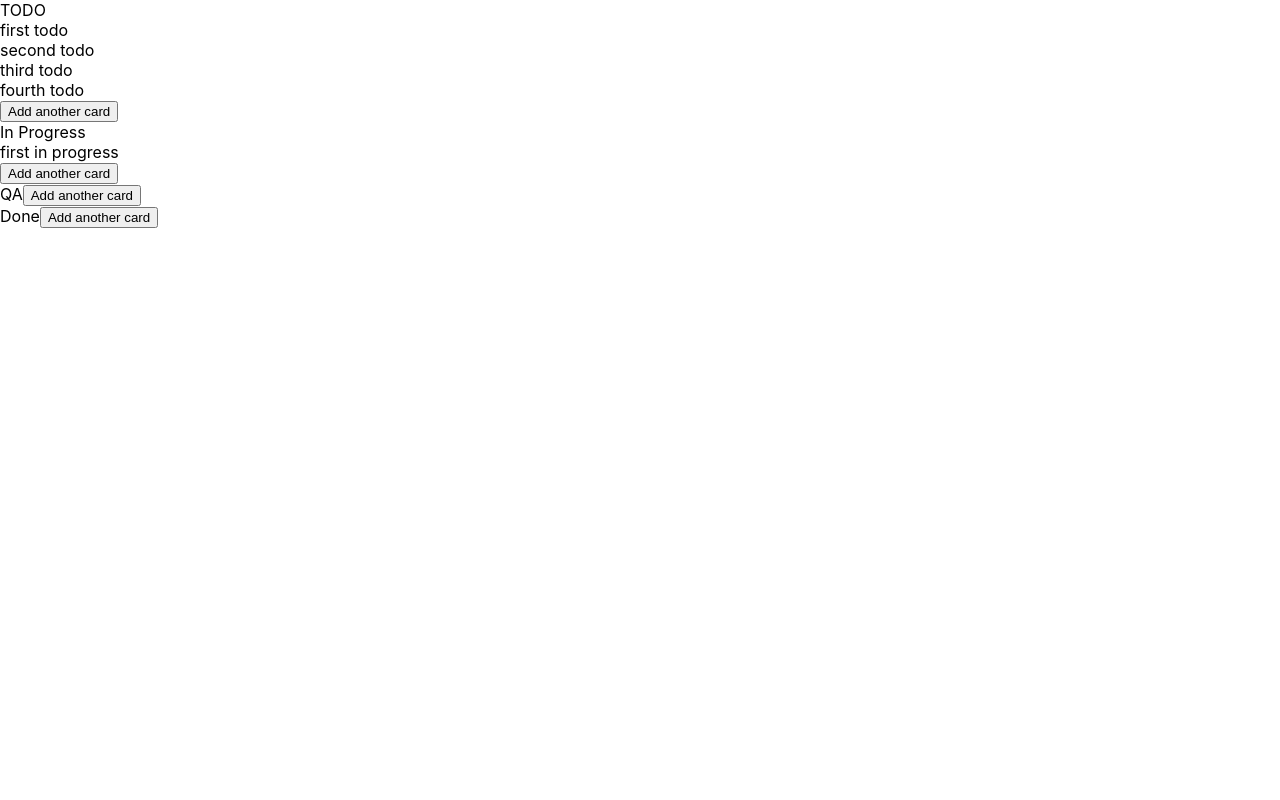
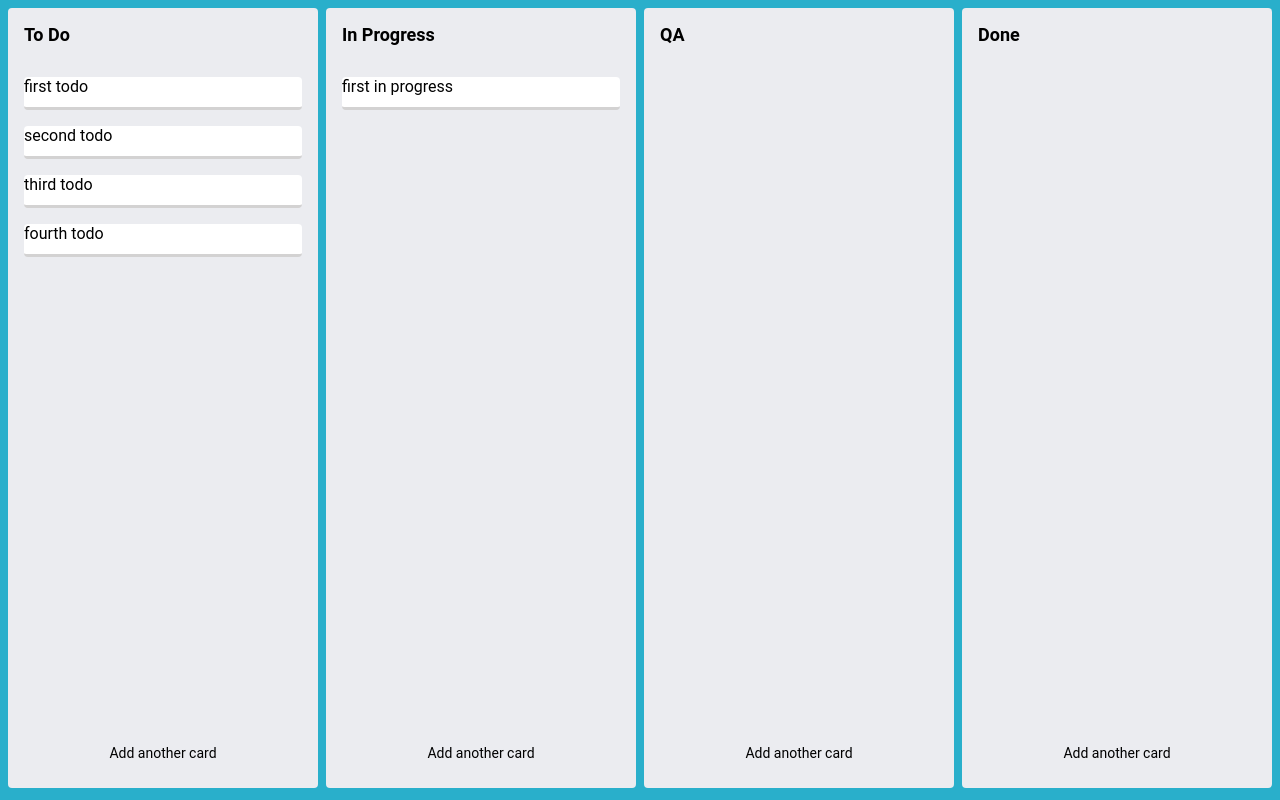
Before and after one commit to gracemgately/trello-clone, a React app: page / in a window 1280 px wide. Built offline with nearby package versions, Linux system fonts and the light colour scheme; a web font is replaced by a local one.

Commit message:
Add styling and responsiveness

```diff
--- a/public/index.html
+++ b/public/index.html
@@ -8,6 +8,7 @@
       name="description"
       content="Web site created using create-react-app"
     />
+    <link href="http://fonts.cdnfonts.com/css/roboto" rel="stylesheet">
     <!--
       manifest.json provides metadata used when your web app is installed on a
       user's mobile device or desktop. See https://developers.google.com/web/fundamentals/web-app-manifest/
--- a/src/App/App.js
+++ b/src/App/App.js
@@ -4,7 +4,7 @@ import Board from '../Board/Board';
 //this data for the user and render
 //their columns and cards
 const columns = [
-  { title: 'TODO', id: '1' },
+  { title: 'To Do', id: '1' },
   { title: 'In Progress', id: '2' },
   { title: 'QA', id: '3' },
   { title: 'Done', id: '4' },
--- /dev/null
+++ b/src/Board/Board.css
@@ -0,0 +1,99 @@
+.board {
+    height: calc(98.5% - .5rem);
+    padding: .5rem;
+    display: grid;
+    grid-gap: .5rem;
+    grid-template-columns: repeat(4, calc(100vw - 1rem));
+    grid-auto-flow: column;
+    grid-auto-columns: repeat(4, calc(100vw - 1rem));
+    overflow-x: auto;
+    scroll-snap-type: x proximity;
+}
+
+.column {
+    background: #ebecf0;
+    padding: 1rem;
+    border-radius: .25rem;
+    font-size: 2rem;
+    text-align: left;
+    display: grid;
+    grid-template-rows: 5% auto [cards] 5% [column-actions];
+    grid-gap: 1rem;
+    font-weight: 600;
+    font-size: 18px;
+    font-family: 'Roboto', sans-serif;
+    scroll-snap-align: center;
+}
+
+@media screen and (min-width: 992px) {
+    .board {
+        height: calc(98.5% - .5rem);
+        padding: .5rem;
+        display: grid;
+        grid-gap: .5rem;
+        grid-template-columns: repeat(4, 1fr);
+        grid-auto-flow: column;
+        grid-auto-columns: repeat(4, 1fr);
+        overflow-x: auto;
+    }
+
+    .column {
+        background: #ebecf0;
+        padding: 1rem;
+        border-radius: .25rem;
+        font-size: 2rem;
+        text-align: left;
+        display: grid;
+        grid-template-rows: 5% auto [cards] 5% [column-actions];
+        grid-gap: 1rem;
+        font-weight: 600;
+        font-size: 18px;
+        font-family: 'Roboto', sans-serif;
+    }
+}
+
+.column-cards {
+    display: grid;
+    grid-template-columns: 1fr;
+    grid-gap: 1rem;
+    align-content: start;
+}
+
+.card {
+    background: #ffffff;
+    border-color: #d3d2d2;
+    border-bottom-style: solid;
+    border-radius: .25rem;
+    min-height: 30px;
+    width: 100%;
+    font-weight: 400;
+    font-size: 16px;
+    font-family: 'Roboto', sans-serif;
+}
+
+.card.draft {
+    resize: vertical;
+}
+
+.text-button {
+    border: none;
+    background: unset;
+    font-weight: 400;
+    font-size: 14px;
+    font-family: 'Roboto', sans-serif;
+}
+
+.text-button.add-card {
+    grid-row-start: cards;
+    grid-row-end: column-actions;
+}
+
+.text-button.confirm {
+    text-align: center;
+    color: #ffffff;
+    border: none;
+    background: #5fba4c;
+    border-radius: .25rem;
+    height: 30px;
+    width: 100px;
+}
--- a/src/Board/Board.jsx
+++ b/src/Board/Board.jsx
@@ -1,12 +1,13 @@
 import React, { useState } from 'react';
 import PropTypes from 'prop-types';
 import Column from '../Column/Column';
+import './Board.css';
 
 const Board = ({ columns, cards: initialCards }) => {
     const [cards, setCards] = useState(initialCards);
 
-    const addCard = card => {
-        const newCards = [...cards, card];
+    const addCard = (card, cardsToAddTo=cards) => {
+        const newCards = [...cardsToAddTo, card];
         setCards(newCards);
     };
 
@@ -36,14 +37,14 @@ const Board = ({ columns, cards: initialCards }) => {
         e.preventDefault();
         var data = e.dataTransfer.getData('text/plain');
         e.dataTransfer.clearData();
+
         const locationForDrop = e.target.id;
-
         const cardToDrop = data;
         const [cardMoved, filteredCards] = removeDraggedCard(cardToDrop);
         const movedCardWithNewColumn = { ...cardMoved, columnId };
 
         if (!locationForDrop) {
-            addCard(movedCardWithNewColumn);
+            addCard(movedCardWithNewColumn, filteredCards);
         }
         else {
             const reorderedCards = addCardAtLocation(locationForDrop, movedCardWithNewColumn, filteredCards);
@@ -52,9 +53,10 @@ const Board = ({ columns, cards: initialCards }) => {
     };
 
     return (
-        <div>
+        <div className='board'>
             {columns.map(column =>
-                <Column key={column.id}
+                <Column
+                    key={column.id}
                     onDrop={reorderCards}
                     onDragOver={onDragOver}
                     id={column.id}
--- a/src/Card/Card.jsx
+++ b/src/Card/Card.jsx
@@ -10,7 +10,7 @@ const Draggable = ({ testId, text, id }) => {
     };
 
     return (
-        <div
+        <div className='card'
             data-testid={testId}
             id={id}
             draggable
--- a/src/Card/Draft.jsx
+++ b/src/Card/Draft.jsx
@@ -9,11 +9,13 @@ const Draft = ({ cancel, confirm }) => {
     };
 
     return (
-        <>
-        <textarea data-testid='draft' defaultValue={text} onChange={onChange}/>
-        <button onClick={() => confirm(text)}>Add a card</button>
-        <button aria-label='Cancel' onClick={cancel}>X</button>
-        </>
+        <div>
+        <textarea className='card draft' data-testid='draft' defaultValue={text} onChange={onChange}/>
+        <button className='text-button confirm' onClick={() => confirm(text)}>
+            Add a card</button>
+        <button className='text-button' aria-label='Cancel' onClick={cancel}>
+            X</button>
+        </div>
     );
 };
 
--- a/src/Column/Column.jsx
+++ b/src/Column/Column.jsx
@@ -29,18 +29,23 @@ const Column = ({ id, title, cards, addCard: addCardToColumn, onDragOver, onDrop
     };
 
     return (
-        <div id={id} onDrop={onDrop(id)} onDragOver={onDragOver}>
+        <div className='column'
+            id={id}
+            onDrop={onDrop(id)}
+            onDragOver={onDragOver}>
             { title }
 
-            { cards.map(card => <Card key={card.id} card={card} /> )}
+            <div className='column-cards'>
+                { cards.map(card => <Card key={card.id} card={card} /> )}
 
-            { displayUserPrompt ?
+                { displayUserPrompt ?
                 <Draft confirm={addCard} cancel={close} />
                 : null
             }
+            </div>
 
             { !displayUserPrompt ?
-                 <button onClick={toggleUserPrompt}>
+                 <button className='text-button add-card' onClick={toggleUserPrompt}>
                     Add another card
                 </button> :
                 null
--- a/src/index.css
+++ b/src/index.css
@@ -1,13 +1,23 @@
+html {
+  height: 100%;
+  background: #29afcb;
+}
+
 body {
   margin: 0;
-  font-family: -apple-system, BlinkMacSystemFont, 'Segoe UI', 'Roboto', 'Oxygen',
-    'Ubuntu', 'Cantarell', 'Fira Sans', 'Droid Sans', 'Helvetica Neue',
-    sans-serif;
+  padding: 0;
+  height: 100%;
+  font-weight: 400;
+  font-size: 14px;
+  font-family: 'Roboto', sans-serif;
   -webkit-font-smoothing: antialiased;
   -moz-osx-font-smoothing: grayscale;
 }
 
-code {
-  font-family: source-code-pro, Menlo, Monaco, Consolas, 'Courier New',
-    monospace;
+#root {
+  height: 100%;
 }
+
+.App {
+  height: 100%;
+}
```
